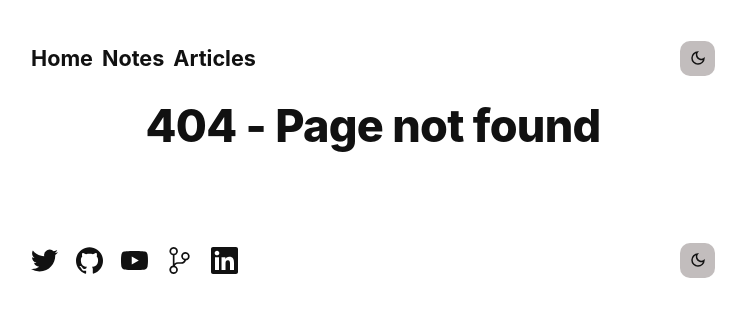
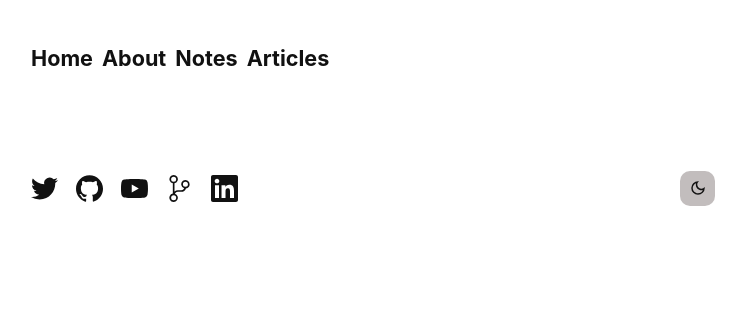
Before and after one commit to pzrsa/parsam.io, a Next.js app: page /about in a window 1280 px wide. Before the commit this address had no page. Shown: the top 316 px of the page, without its empty margins (267-1013 px from the left). Built offline with nearby package versions, Linux system fonts and the light colour scheme.

Commit message:
create about page

```diff
--- a/components/Navbar.tsx
+++ b/components/Navbar.tsx
@@ -1,6 +1,5 @@
 import Link from "next/link";
 import styles from "../styles/modules/Navbar.module.css";
-import ThemeToggle from "./ThemeToggle";
 
 interface NavbarProps {
   href: string;
@@ -18,10 +17,9 @@ const Navbar = () => {
   return (
     <nav className={styles.navbar}>
       <NavLink href="/" text="Home" />
+      <NavLink href="/about" text="About" />
       <NavLink href="/notes" text="Notes" />
       <NavLink href="/articles" text="Articles" />
-      <span style={{ flexGrow: 1 }}></span>
-      <ThemeToggle />
     </nav>
   );
 };
--- /dev/null
+++ b/pages/about.tsx
@@ -0,0 +1,15 @@
+import Head from "next/head";
+
+interface AboutProps {}
+
+const About: React.FC<AboutProps> = ({}) => {
+  return (
+    <div>
+      <Head>
+        <title>Parsa Mesgarha - About</title>
+      </Head>
+    </div>
+  );
+};
+
+export default About;
```
